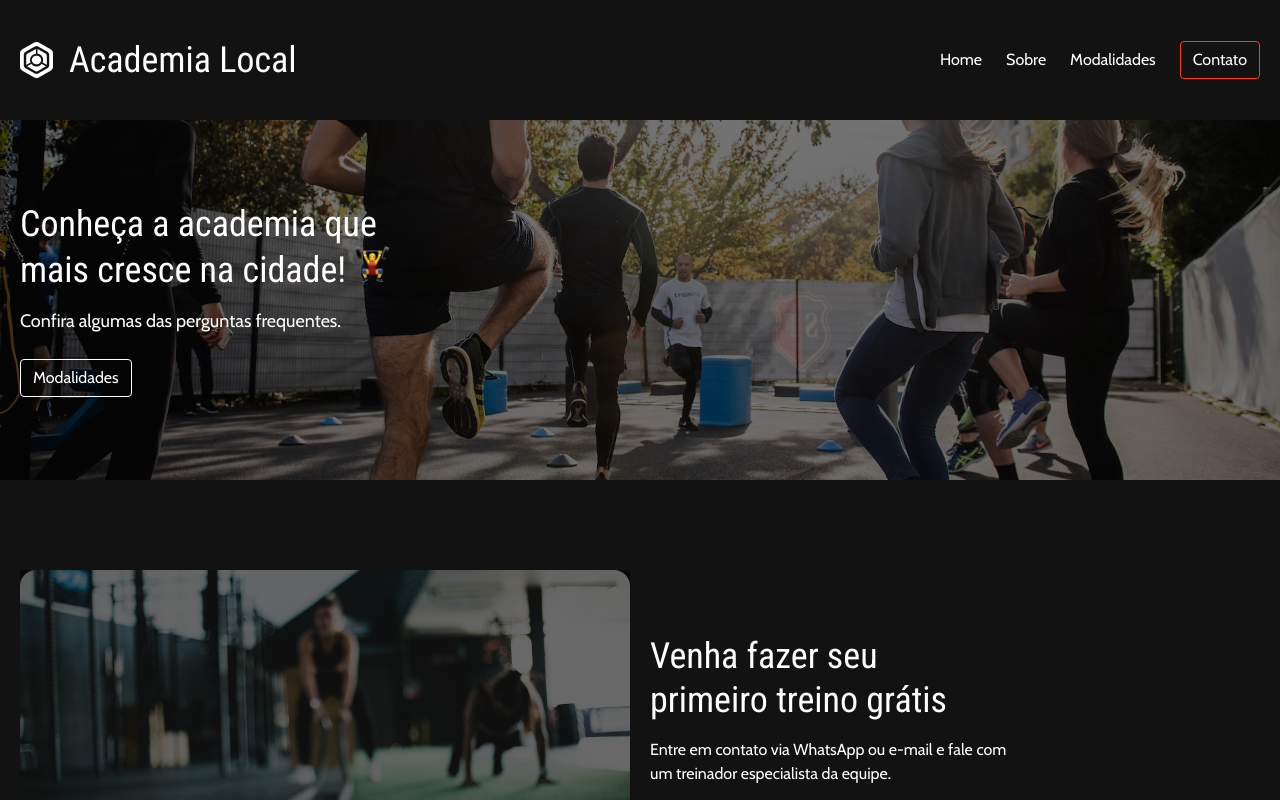
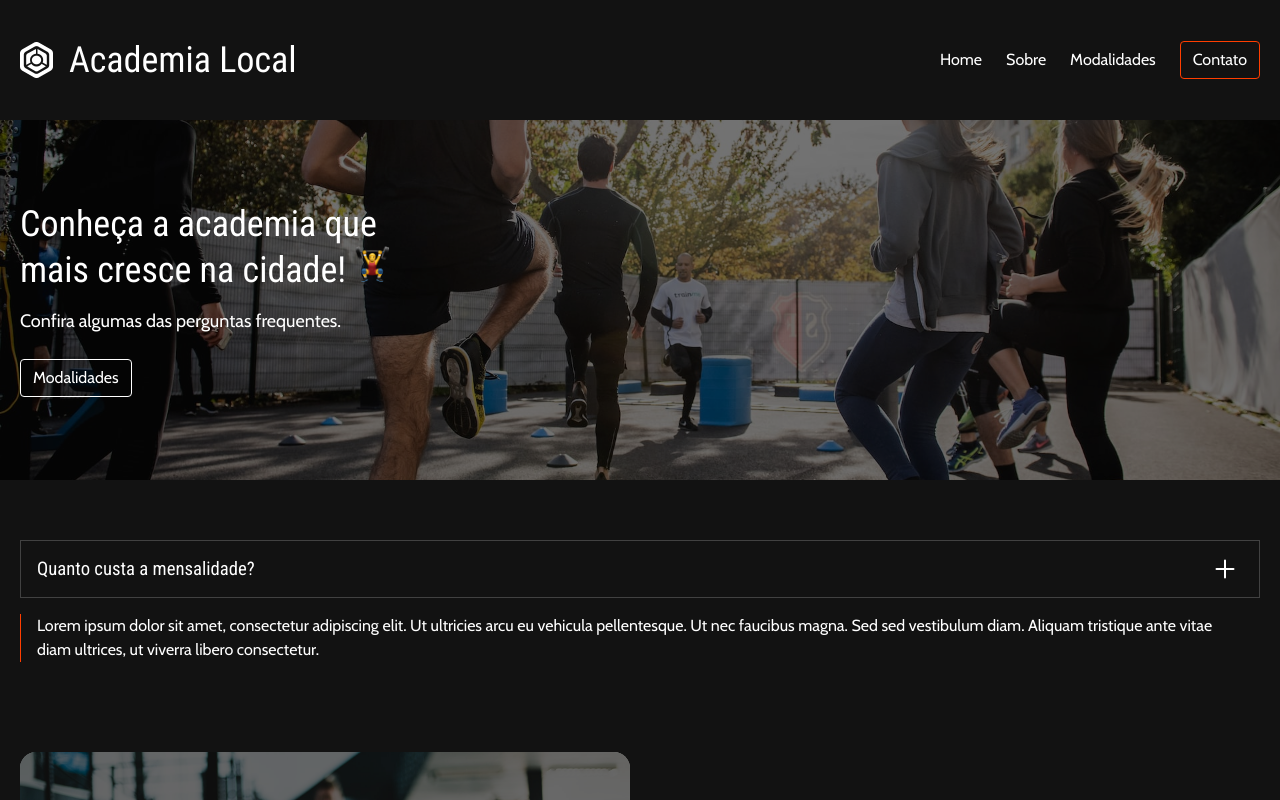
Before and after one commit to artneo7/academialocal, a SvelteKit app: page /sobre in a window 1280 px wide. Shown: the top 800 px of the page. Built offline with nearby package versions, Linux system fonts and the light colour scheme.

Commit message:
design: componente para perguntas e respostas

```diff
--- a/src/lib/Footer.svelte
+++ b/src/lib/Footer.svelte
@@ -38,6 +38,7 @@
     position: absolute;
     inset: 0;
     background-color: var(--overlay);
+    border-radius: 16px;
   }
   img {
     border-radius: 16px;
--- /dev/null
+++ b/src/lib/Info.svelte
@@ -0,0 +1,34 @@
+<script>
+	import IconPlus from "$lib/assets/IconPlus.svelte";
+
+  export let question;
+  export let answer;
+</script>
+
+<div class="info">
+  <div class="question">
+    <h3>{question}</h3>
+    <IconPlus/>
+  </div>
+  <div class="answer">
+    <p>{answer}</p>
+  </div>
+</div>
+
+<style>
+  .question {
+    display: flex;
+    align-items: center;
+    border: 1px solid var(--subtle);
+    padding: 17px 16px;
+  }
+  .question :global(svg) {
+    margin-left: auto;
+    margin-right: 8px;
+  }
+  .answer {
+    padding: 0 16px;
+    border-left: 1px solid var(--feat);
+    margin-top: 16px;
+  }
+</style>
--- a/src/routes/sobre/+page.svelte
+++ b/src/routes/sobre/+page.svelte
@@ -1,5 +1,6 @@
 <script>
 	import Intro from "$lib/Intro.svelte";
+	import Info from "$lib/Info.svelte";
 </script>
 
 <Intro
@@ -10,3 +11,18 @@
   btn="Modalidades"
   href="/modalidades"
 />
+
+<section class="faq">
+  <div class="faq__wrapper wrap">
+    <Info
+      question="Quanto custa a mensalidade?"
+      answer="Lorem ipsum dolor sit amet, consectetur adipiscing elit. Ut ultricies arcu eu vehicula pellentesque. Ut nec faucibus magna. Sed sed vestibulum diam. Aliquam tristique ante vitae diam ultrices, ut viverra libero consectetur."
+    />
+  </div>
+</section>
+
+<style>
+  .faq {
+    margin-top: 60px;
+  }
+</style>
```
Also changed, not shown: src/lib/assets/IconPlus.svelte (renamed from src/lib/assets/plus.svg).
